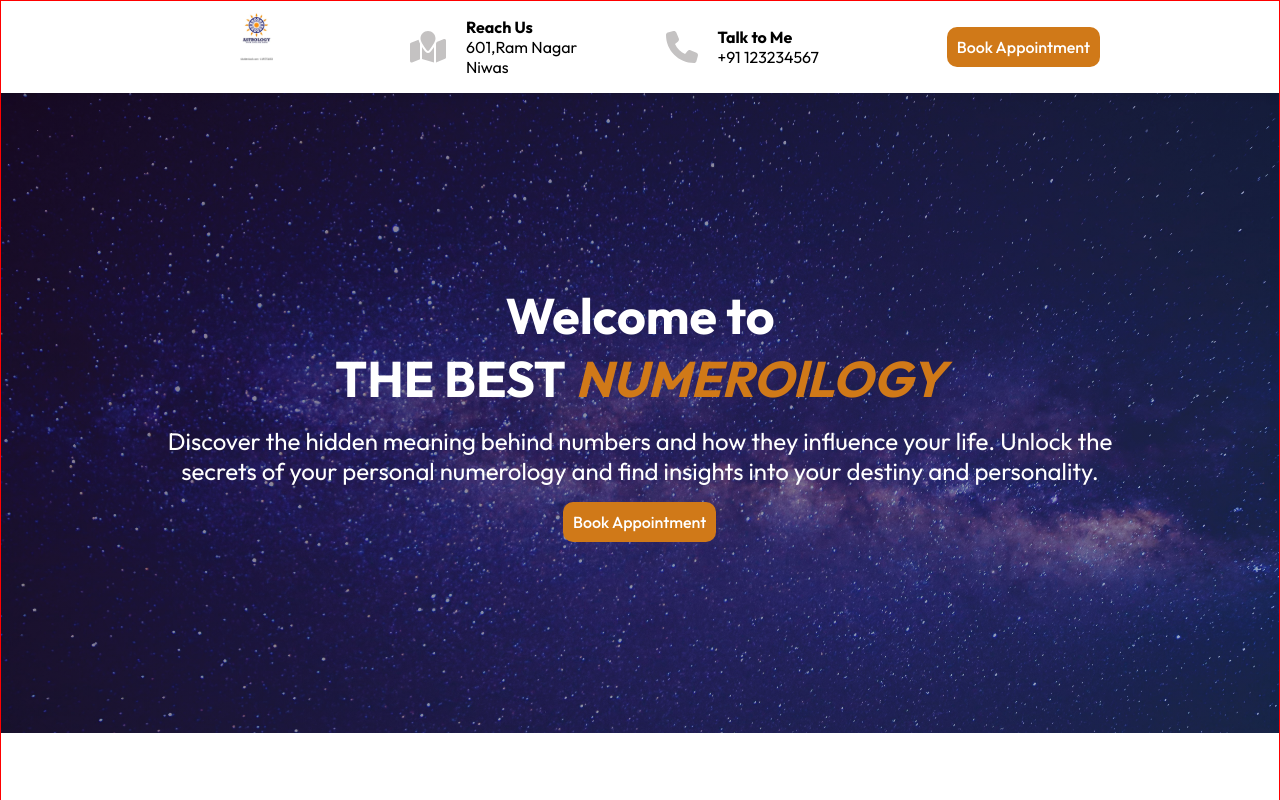
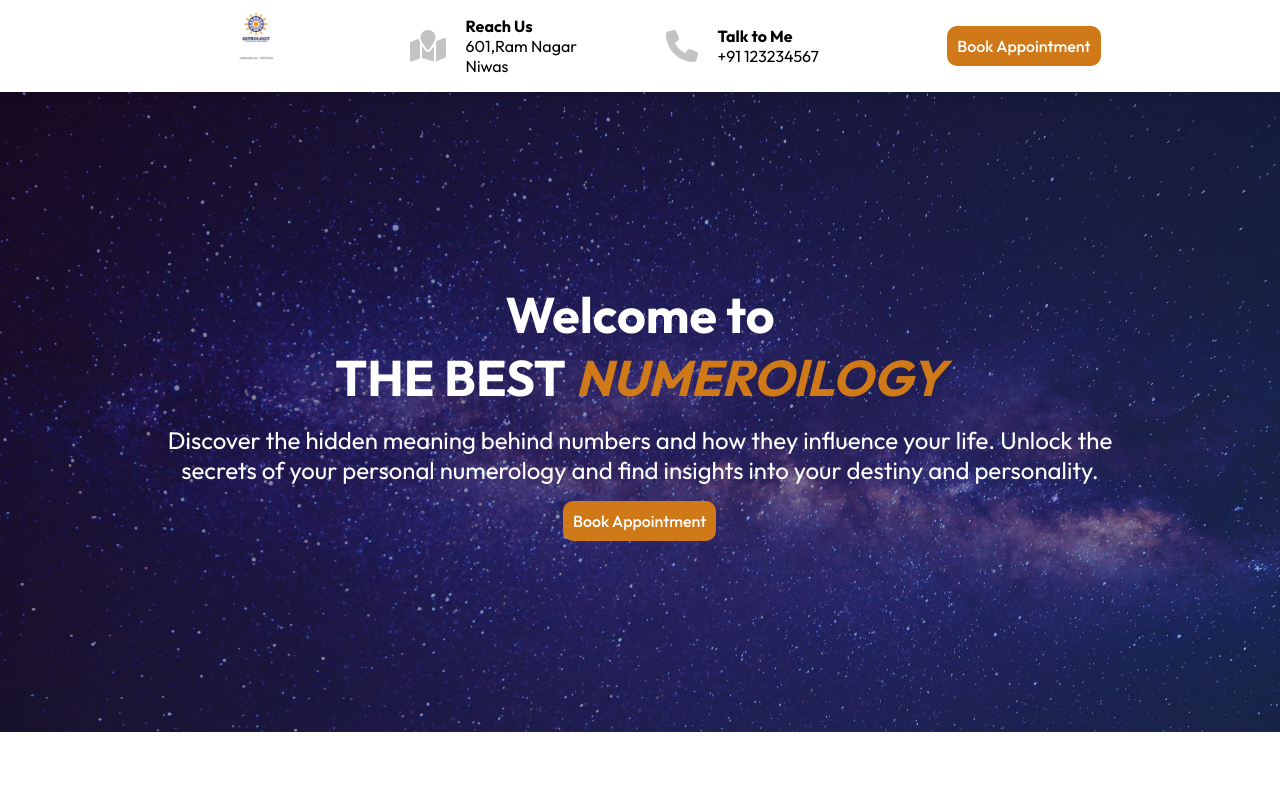
Before and after one commit to AbhayKadam57/Website-tempalte, a React (Vite) app: page / in a window 1280 px wide. Shown: the top 800 px of the page. Built offline with nearby package versions, Linux system fonts and the light colour scheme.

Commit message:
small bugs fixed

```diff
--- a/src/App.jsx
+++ b/src/App.jsx
@@ -8,7 +8,6 @@ import HomePage from "./Pages/HomePage";
 const Container = styled.div`
   display: flex;
   flex-direction: column;
-  border: 1px solid red;
 `;
 
 function App() {
--- a/src/Components/Navbar.jsx
+++ b/src/Components/Navbar.jsx
@@ -20,6 +20,7 @@ const Container = styled.div`
   min-height: 60px;
   box-shadow: 0px 1px 10px 2px rgba(0, 0, 0, 0.1);
   position: sticky;
+  z-index: 100;
 `;
 
 const NavContainer = styled.div`
@@ -81,9 +82,8 @@ const SideMenu = styled.div`
   position: absolute;
   top: 0;
   right: ${(props) => (props.status === true ? "0" : "-100%")};
-  z-index: 999;
+  z-index: 2;
   box-shadow: 0px 0px 10px 10px rgba(0, 0, 0, 0.2);
-  /* display: ${(props) => (props.status === true ? "flex" : "none")}; */
   flex-direction: column;
   padding: 20px;
   background-color: white;
```
